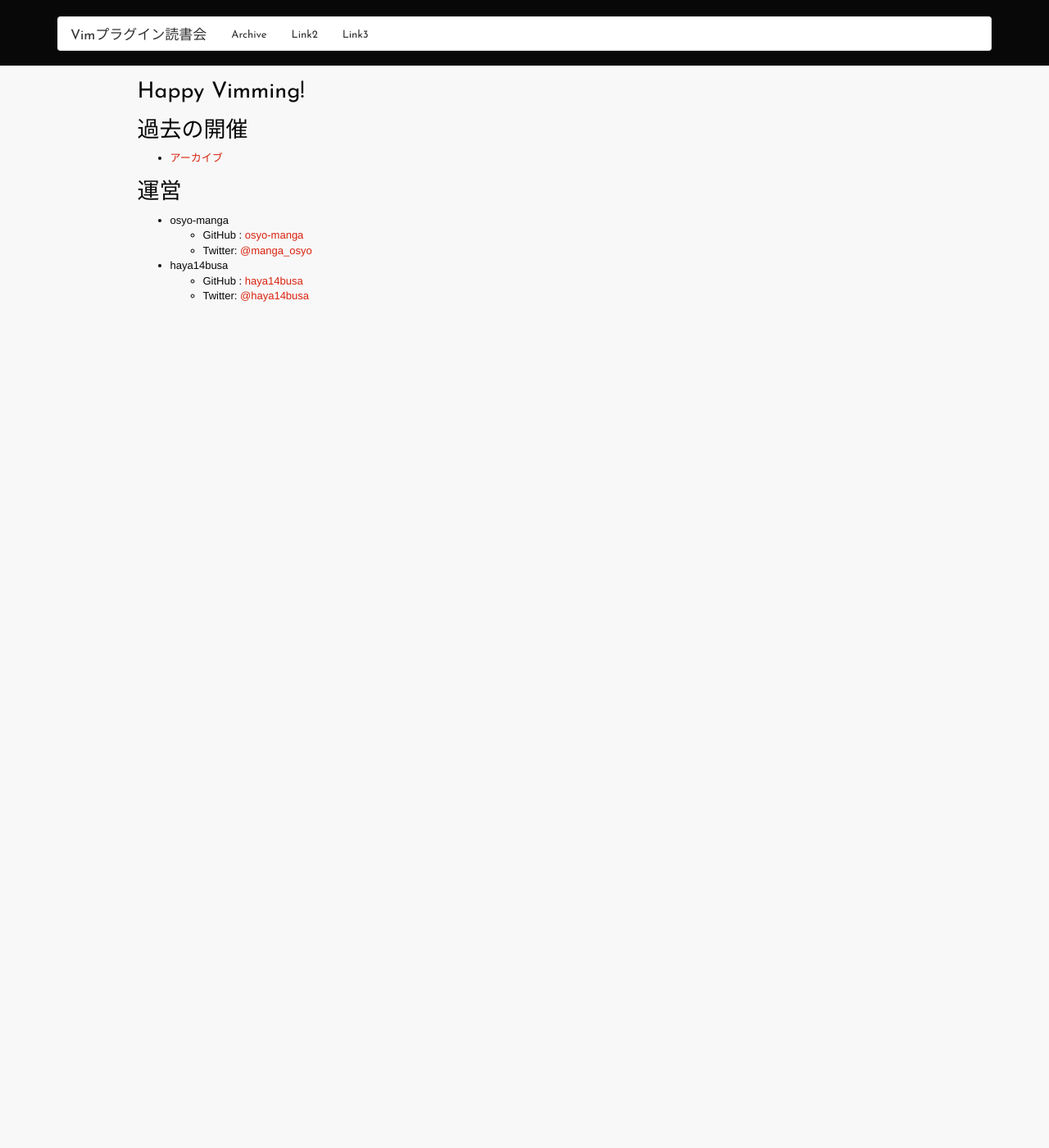
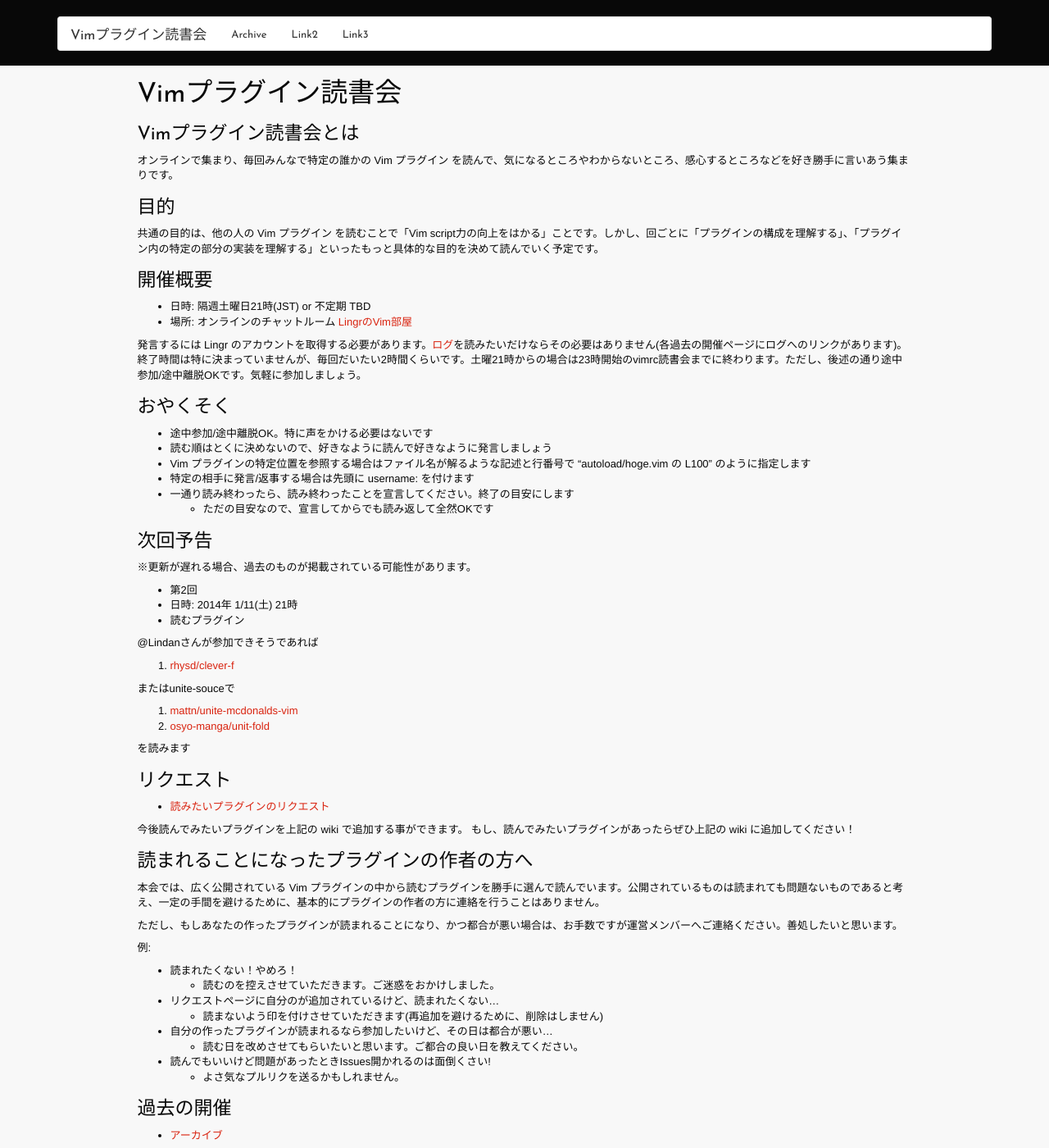
Before and after one commit to haya14busa/reading-vimplugin, a Jekyll site: the page built from index.md, in a window 1280 px wide and 1400 px high. Shown: the whole window at 82% size. Built offline with Jekyll 4.4.1, drawn with Linux system fonts in a browser that asks for light colours; nearby versions of some CDN libraries; Markdown is read by kramdown in place of the engine named in the settings; some of the changed text lies outside the part shown.

Commit message:
Improve contents

```diff
--- a/index.md
+++ b/index.md
@@ -3,14 +3,80 @@ layout: default
 title: Vimプラグイン読書会
 ---
 
-## Happy Vimming!
+# Vimプラグイン読書会
 
-## 過去の開催
+### Vimプラグイン読書会とは
+オンラインで集まり、毎回みんなで特定の誰かの Vim プラグイン を読んで、気になるところやわからないところ、感心するところなどを好き勝手に言いあう集まりです。
+
+### 目的
+共通の目的は、他の人の Vim プラグイン を読むことで「Vim script力の向上をはかる」ことです。しかし、回ごとに「プラグインの構成を理解する」、「プラグイン内の特定の部分の実装を理解する」といったもっと具体的な目的を決めて読んでいく予定です。
+
+### 開催概要
+- 日時: 隔週土曜日21時(JST) or 不定期 TBD
+- 場所: オンラインのチャットルーム [LingrのVim部屋](http://lingr.com/room/vim)
+
+発言するには Lingr のアカウントを取得する必要があります。[ログ](./alturltitle)を読みたいだけならその必要はありません(各過去の開催ページにログへのリンクがあります)。 終了時間は特に決まっていませんが、毎回だいたい2時間くらいです。土曜21時からの場合は23時開始のvimrc読書会までに終わります。ただし、後述の通り途中参加/途中離脱OKです。気軽に参加しましょう。
+
+### おやくそく
+
+- 途中参加/途中離脱OK。特に声をかける必要はないです
+- 読む順はとくに決めないので、好きなように読んで好きなように発言しましょう
+- Vim プラグインの特定位置を参照する場合はファイル名が解るような記述と行番号で "autoload/hoge.vim の L100" のように指定します
+- 特定の相手に発言/返事する場合は先頭に username: を付けます
+- 一通り読み終わったら、読み終わったことを宣言してください。終了の目安にします
+  - ただの目安なので、宣言してからでも読み返して全然OKです
+
+### 次回予告
+※更新が遅れる場合、過去のものが掲載されている可能性があります。
+
+- 第2回
+- 日時: 2014年 1/11(土) 21時
+- 読むプラグイン
+
+@Lindanさんが参加できそうであれば
+
+1. [rhysd/clever-f](https://github.com/rhysd/clever-f.vim)
+
+またはunite-souceで
+
+1. [mattn/unite-mcdonalds-vim](https://github.com/mattn/unite-mcdonalds-vim)
+2. [osyo-manga/unit-fold](https://github.com/osyo-manga/unite-fold)
+
+を読みます
+
+### リクエスト
+- [読みたいプラグインのリクエスト](#TODO)
+
+今後読んでみたいプラグインを上記の wiki で追加する事ができます。
+もし、読んでみたいプラグインがあったらぜひ上記の wiki に追加してください！
+
+
+### 読まれることになったプラグインの作者の方へ
+本会では、広く公開されている Vim プラグインの中から読むプラグインを勝手に選んで読んでいます。公開されているものは読まれても問題ないものであると考え、一定の手間を避けるために、基本的にプラグインの作者の方に連絡を行うことはありません。
+
+ただし、もしあなたの作ったプラグインが読まれることになり、かつ都合が悪い場合は、お手数ですが運営メンバーへご連絡ください。善処したいと思います。
+
+例:
+
+- 読まれたくない！やめろ！
+  - 読むのを控えさせていただきます。ご迷惑をおかけしました。
+- リクエストページに自分のが追加されているけど、読まれたくない…
+  - 読まないよう印を付けさせていただきます(再追加を避けるために、削除はしません)
+- 自分の作ったプラグインが読まれるなら参加したいけど、その日は都合が悪い…
+  - 読む日を改めさせてもらいたいと思います。ご都合の良い日を教えてください。
+- 読んでもいいけど問題があったときIssues開かれるのは面倒くさい!
+  - よさ気なプルリクを送るかもしれません。
+
+### 過去の開催
 - [アーカイブ](./archive)
 
-## 運営
+### 運営
+主に開催の日程を決めたり、Vim プラグインを探してきたり、当日の進行(と言っても開始と終了の合図をするくらい)をする人たちです。
+
 {% for member in site.data.members %}
 - {{ member.name }}
   - GitHub : [{{ member.name }}](https://github.com/{{ member.github }})
   - Twitter: [@{{ member.twitter }}](https://twitter.com/{{ member.twitter }})
 {% endfor %}
+
+運営者はいつでも募集中です。お気軽に声をかけてください！
```
Also changed, not shown: archive/001.md (+8 -0 lines), archive/index.md (+6 -6 lines).
